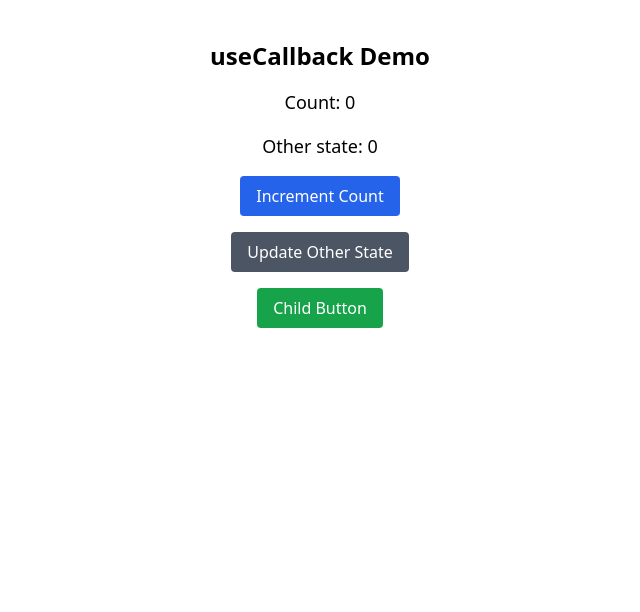
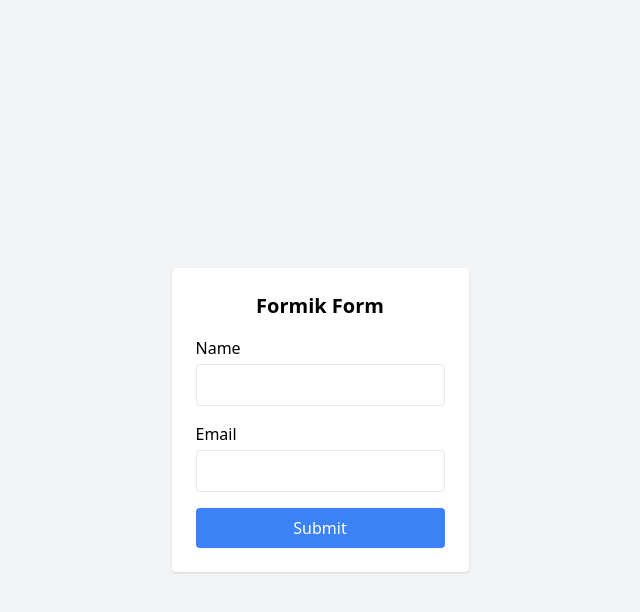
Before and after one commit to aditiagarwal16/aditi.intern-fb, a React (Create React App) app in the folder react-tailwind-setup/: page / in a window 1280 px wide. Shown: the top 612 px of the page, without its empty margins (320-960 px from the left). Built offline with nearby package versions, Linux system fonts and the light colour scheme.

Commit message:
Added issue

```diff
--- a/react-tailwind-setup/package.json
+++ b/react-tailwind-setup/package.json
@@ -7,12 +7,14 @@
     "@testing-library/jest-dom": "^6.9.1",
     "@testing-library/react": "^16.3.0",
     "@testing-library/user-event": "^13.5.0",
+    "formik": "^2.4.9",
     "i18next": "^21.10.0",
     "react": "^19.2.1",
     "react-dom": "^19.2.1",
     "react-i18next": "^12.3.1",
     "react-scripts": "5.0.1",
-    "web-vitals": "^2.1.4"
+    "web-vitals": "^2.1.4",
+    "yup": "^1.7.1"
   },
   "scripts": {
     "start": "react-scripts start",
--- a/react-tailwind-setup/src/App.js
+++ b/react-tailwind-setup/src/App.js
@@ -28,11 +28,25 @@
 
 
 
-import React from "react";
-import UseCallbackDemo from "./UseCallbackDemo";
+// import React from "react";
+// import UseCallbackDemo from "./UseCallbackDemo";
+
+// function App() {
+//   return <UseCallbackDemo />;
+// }
+
+// export default App;
+
+
+
+import FormikForm from "./components/FormikForm";
 
 function App() {
-  return <UseCallbackDemo />;
+  return (
+    <div className="min-h-screen bg-gray-100 flex items-center justify-center">
+      <FormikForm />
+    </div>
+  );
 }
 
 export default App;
--- /dev/null
+++ b/react-tailwind-setup/src/components/FormikForm.jsx
@@ -0,0 +1,77 @@
+import { useFormik } from "formik";
+import * as Yup from "yup";
+
+function FormikForm() {
+  // Formik setup
+  const formik = useFormik({
+    initialValues: {
+      name: "",
+      email: "",
+    },
+
+    validationSchema: Yup.object({
+      name: Yup.string()
+        .min(2, "Name is too short")
+        .required("Name is required"),
+
+      email: Yup.string()
+        .email("Invalid email format")
+        .required("Email is required"),
+    }),
+
+    onSubmit: (values) => {
+      console.log("Form Submitted:", values);
+      alert("Form submitted successfully!");
+    },
+  });
+
+  return (
+    <div className="max-w-md mx-auto mt-10 p-6 shadow rounded bg-white">
+      <h2 className="text-xl font-semibold mb-4 text-center">Formik Form</h2>
+
+      <form onSubmit={formik.handleSubmit} className="space-y-4">
+        {/* Name Field */}
+        <div>
+          <label className="block mb-1 font-medium">Name</label>
+          <input
+            type="text"
+            name="name"
+            className="w-full border p-2 rounded"
+            value={formik.values.name}
+            onChange={formik.handleChange}
+            onBlur={formik.handleBlur}
+          />
+          {formik.touched.name && formik.errors.name && (
+            <p className="text-red-600 text-sm">{formik.errors.name}</p>
+          )}
+        </div>
+
+        {/* Email Field */}
+        <div>
+          <label className="block mb-1 font-medium">Email</label>
+          <input
+            type="email"
+            name="email"
+            className="w-full border p-2 rounded"
+            value={formik.values.email}
+            onChange={formik.handleChange}
+            onBlur={formik.handleBlur}
+          />
+          {formik.touched.email && formik.errors.email && (
+            <p className="text-red-600 text-sm">{formik.errors.email}</p>
+          )}
+        </div>
+
+        {/* Submit Button */}
+        <button
+          type="submit"
+          className="w-full bg-blue-500 text-white py-2 rounded hover:bg-blue-600"
+        >
+          Submit
+        </button>
+      </form>
+    </div>
+  );
+}
+
+export default FormikForm;
```
Also changed, not shown: 2 other files (tests, documents, lock files or other folders).
